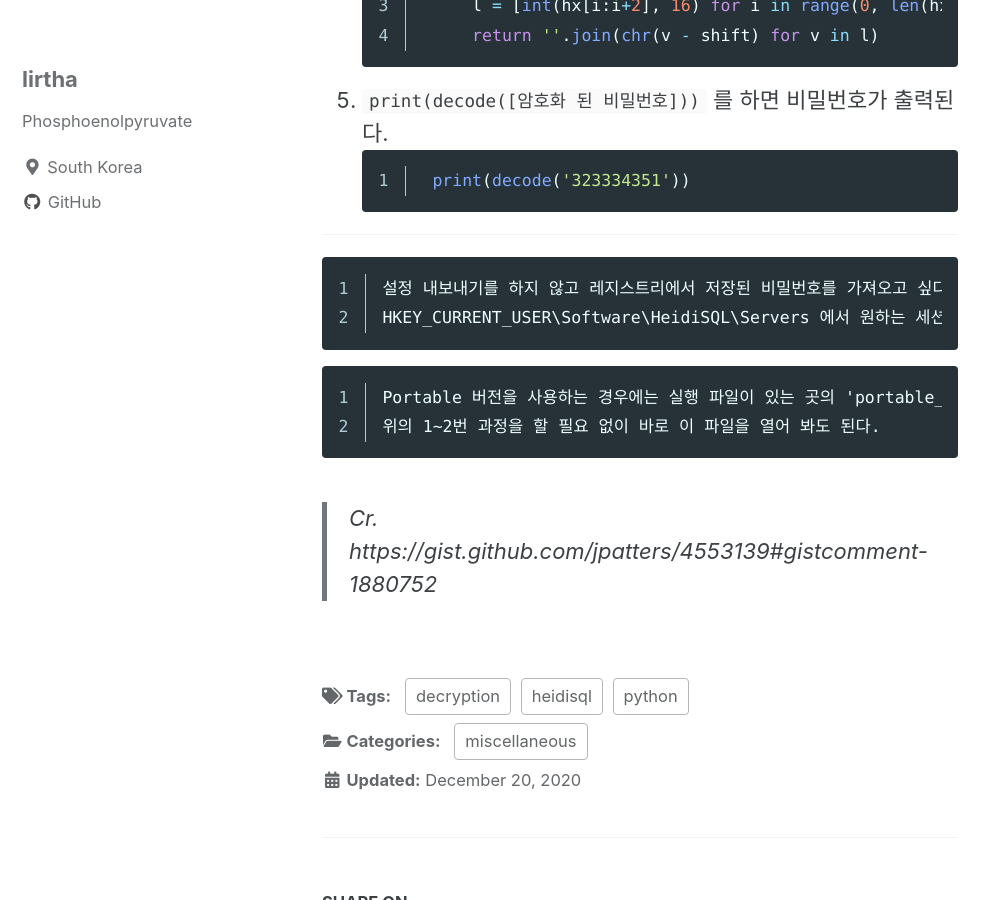
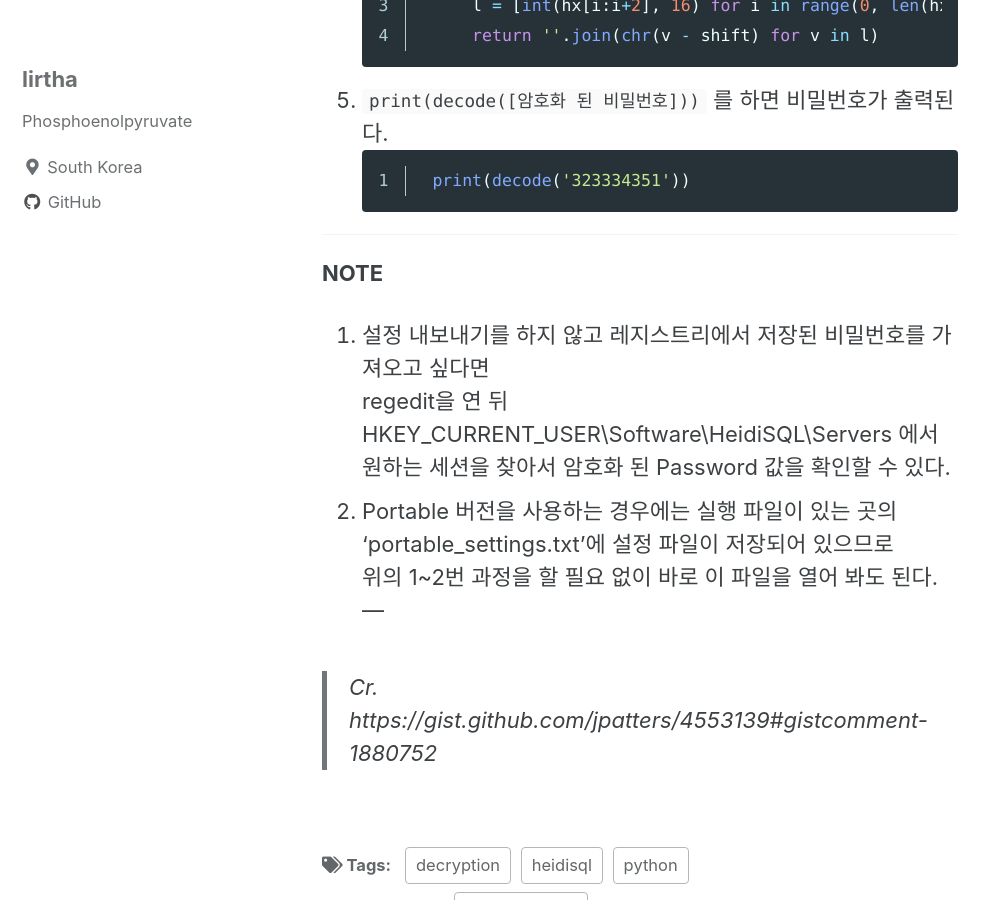
Before and after one commit to lirtha/lirtha.github.io, a Jekyll site: the page built from _posts/2020-12-20-heidisql-password.md, in a window 1280 px wide and 900 px high, scrolled down 863 px. Shown: the whole window, without its empty margins (0-998 px from the left). Built offline with Jekyll 4.4.1, drawn with Linux system fonts in a browser that asks for light colours; cached includes are drawn as plain includes.

Commit message:
Update 2020-12-20-heidisql-password.md

````diff
--- a/_posts/2020-12-20-heidisql-password.md
+++ b/_posts/2020-12-20-heidisql-password.md
@@ -32,14 +32,12 @@ HeidiSQL에 세션 정보를 저장해놓고 쓰다가 필요할 때 비밀번
     ```
 
 ---
+**NOTE**
 
-```
-설정 내보내기를 하지 않고 레지스트리에서 저장된 비밀번호를 가져오고 싶다면 regedit을 연 뒤
-HKEY_CURRENT_USER\Software\HeidiSQL\Servers 에서 원하는 세션을 찾아서 암호화 된 Password 값을 확인할 수 있다.
-```
-```
-Portable 버전을 사용하는 경우에는 실행 파일이 있는 곳의 'portable_settings.txt'에 설정 파일이 저장되어 있으므로
+1. 설정 내보내기를 하지 않고 레지스트리에서 저장된 비밀번호를 가져오고 싶다면 \
+regedit을 연 뒤 HKEY_CURRENT_USER\Software\HeidiSQL\Servers 에서 원하는 세션을 찾아서 암호화 된 Password 값을 확인할 수 있다.
+2. Portable 버전을 사용하는 경우에는 실행 파일이 있는 곳의 'portable_settings.txt'에 설정 파일이 저장되어 있으므로 \
 위의 1~2번 과정을 할 필요 없이 바로 이 파일을 열어 봐도 된다.
-```
+---
 
 > Cr. https://gist.github.com/jpatters/4553139#gistcomment-1880752
````
